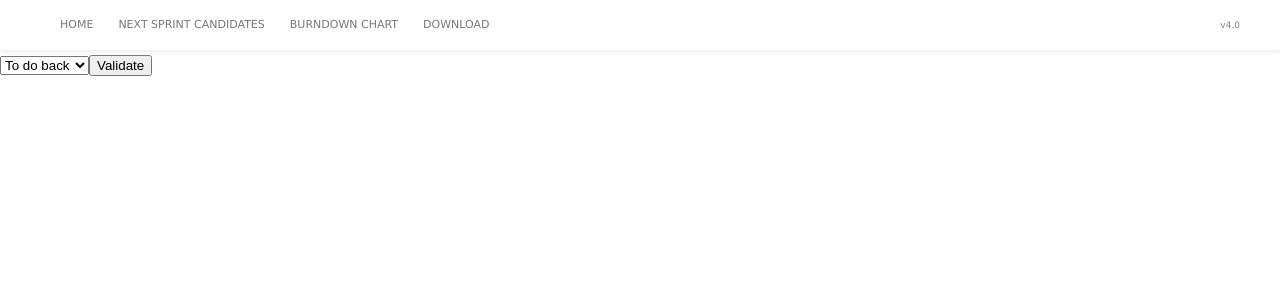
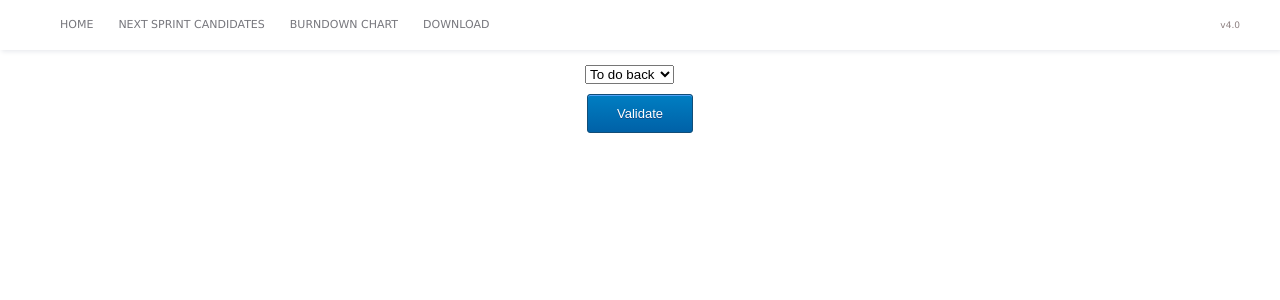
Before and after one commit to mattharbo/scrum-trello, a PHP site: page /web/sprint_report/ in a window 1280 px wide. Shown: the top 300 px of the page. Run offline with PHP 8.4, Linux system fonts and the light colour scheme; data that the repository does not hold is empty; some libraries are stand-ins or nearby versions.

Commit message:
Update Download ft. for Heroku Dep

```diff
--- a/web/includes/functions.php
+++ b/web/includes/functions.php
@@ -27,6 +27,18 @@ return <<<HTML
         $(window).load(function(){
             $("#loader").show();
         });
+
+checked=false;
+function checkedAll (frm2) {var aa= document.getElementById('frm2'); if (checked == false)
+{
+checked = true
+}
+else
+{
+checked = false
+}for (var i =0; i < aa.elements.length; i++){ aa.elements[i].checked = checked;}
+}
+
 	</script>
 </head>
 <body>
--- a/web/includes/main.css
+++ b/web/includes/main.css
@@ -273,3 +273,55 @@ img.giticon {
   padding-left: 5px;
   /*background-color: purple;*/
 }
+
+#firstform {
+  margin: 10px auto 0 auto;
+  height: auto;
+  width: 110px;
+}
+
+#secondform {
+  margin: 10px auto 0 auto;
+  height: auto;
+  width: 500px;
+}
+
+.validatebutton {
+  -moz-box-shadow:inset 0px 1px 0px 0px #54a3f7;
+  -webkit-box-shadow:inset 0px 1px 0px 0px #54a3f7;
+  box-shadow:inset 0px 1px 0px 0px #54a3f7;
+  background:-webkit-gradient(linear, left top, left bottom, color-stop(0.05, #007dc1), color-stop(1, #0061a7));
+  background:-moz-linear-gradient(top, #007dc1 5%, #0061a7 100%);
+  background:-webkit-linear-gradient(top, #007dc1 5%, #0061a7 100%);
+  background:-o-linear-gradient(top, #007dc1 5%, #0061a7 100%);
+  background:-ms-linear-gradient(top, #007dc1 5%, #0061a7 100%);
+  background:linear-gradient(to bottom, #007dc1 5%, #0061a7 100%);
+  filter:progid:DXImageTransform.Microsoft.gradient(startColorstr='#007dc1', endColorstr='#0061a7',GradientType=0);
+  background-color:#007dc1;
+  -moz-border-radius:3px;
+  -webkit-border-radius:3px;
+  border-radius:3px;
+  border:1px solid #124d77;
+  display:inline-block;
+  cursor:pointer;
+  color:#ffffff;
+  font-size:13px;
+  margin-top: 10px;
+  padding:11px 29px;
+  text-decoration:none;
+  text-shadow:0px 1px 0px #154682;
+}
+.validatebutton:hover {
+  background:-webkit-gradient(linear, left top, left bottom, color-stop(0.05, #0061a7), color-stop(1, #007dc1));
+  background:-moz-linear-gradient(top, #0061a7 5%, #007dc1 100%);
+  background:-webkit-linear-gradient(top, #0061a7 5%, #007dc1 100%);
+  background:-o-linear-gradient(top, #0061a7 5%, #007dc1 100%);
+  background:-ms-linear-gradient(top, #0061a7 5%, #007dc1 100%);
+  background:linear-gradient(to bottom, #0061a7 5%, #007dc1 100%);
+  filter:progid:DXImageTransform.Microsoft.gradient(startColorstr='#0061a7', endColorstr='#007dc1',GradientType=0);
+  background-color:#0061a7;
+}
+.validatebutton:active {
+  position:relative;
+  top:1px;
+}
--- a/web/sprint_report/generatefile.php
+++ b/web/sprint_report/generatefile.php
@@ -1,6 +1,7 @@
 <?
 $date=date("Y-m-d_H-i-s");
-$tobeprinted="Cards selected for sprint demo :\n";
+
+$tobeprinted= "Cards selected for sprint demo :\n";
 
 foreach ($_POST as $cardchecked=>$value) {
 	$tobeprinted=$tobeprinted."\n".$value;
--- a/web/sprint_report/index.php
+++ b/web/sprint_report/index.php
@@ -21,7 +21,7 @@ echo "<br><br><br><br><br>";
 // ################ 1st form ################
 
 if (!isset($listsalected)) {
-		echo "<form action='./' method='POST'><select name='listid'>";
+		echo "<div id='firstform'><form action='./' method='POST'><select name='listid'>";
 
 	foreach ($listid as $listchoices => $value1) {
 		echo "<option value='".$value1."'>".$listchoices."</option>";
@@ -29,14 +29,16 @@ if (!isset($listsalected)) {
 
 	echo "</select>";
 	echo "<input type='hidden' name='listselected' value='true'>";
-	echo "<input type='submit' value='Validate'></form>";
+	echo "<center><input type='submit' value='Validate' class='validatebutton'></center></form></div>";
 }
 
 if (isset($_POST['listid'])) {
 	// ################ 2nd form ################
 
-	echo "<br><form action='./generatefile.php' method='post'>";
+	echo "<div id='secondform'><b>The list you have selected is :</b> ".array_search($_POST['listid'], $listid)."<br>";
+	echo "<br><form action='./generatefile.php' method='post' id ='frm2'>";
 
+	echo "<input type='hidden' name='namelistselected' value='".array_search($_POST['listid'], $listid)."'>";
 
 	if (!empty(fetchdataonapi($boardcards))) {
 
@@ -49,11 +51,12 @@ if (isset($_POST['listid'])) {
 				echo "<input type='checkbox' name='card".$id."'' value='".$card->name."'> ".$card->name."<br>";
 			}
 		}
+		echo "<input type='checkbox' name='checkall' onclick='checkedAll(frm2);'> <b>SELECT ALL CARDS</b>";
 	}else{
 		echo "Something wrong with the network.";
 	}
 
-echo "<input type='submit' value='generate'></form><a href='./'>Back to list choice</a>";
+echo "<center><input type='submit' value='Generate' class='validatebutton'></form><br><br><a href='./'>Back to list choice</a></center></div>";
 }
 
 ?>
```
Also changed, not shown: web/scrumreport/2016-01-07/2016-01-07.json (+1 -1 lines), web/scrumreport/2016-01-08/2016-01-08.json (added, +1 -0 lines).
